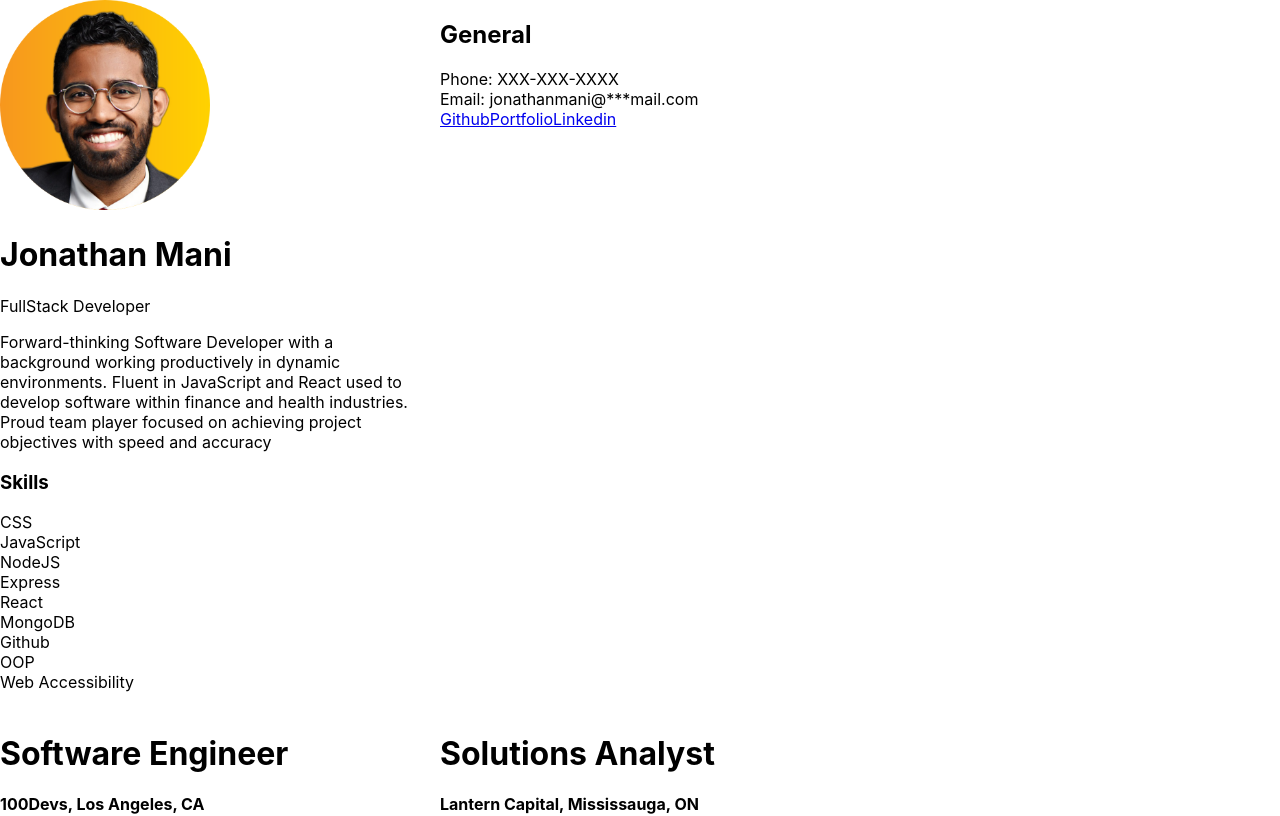
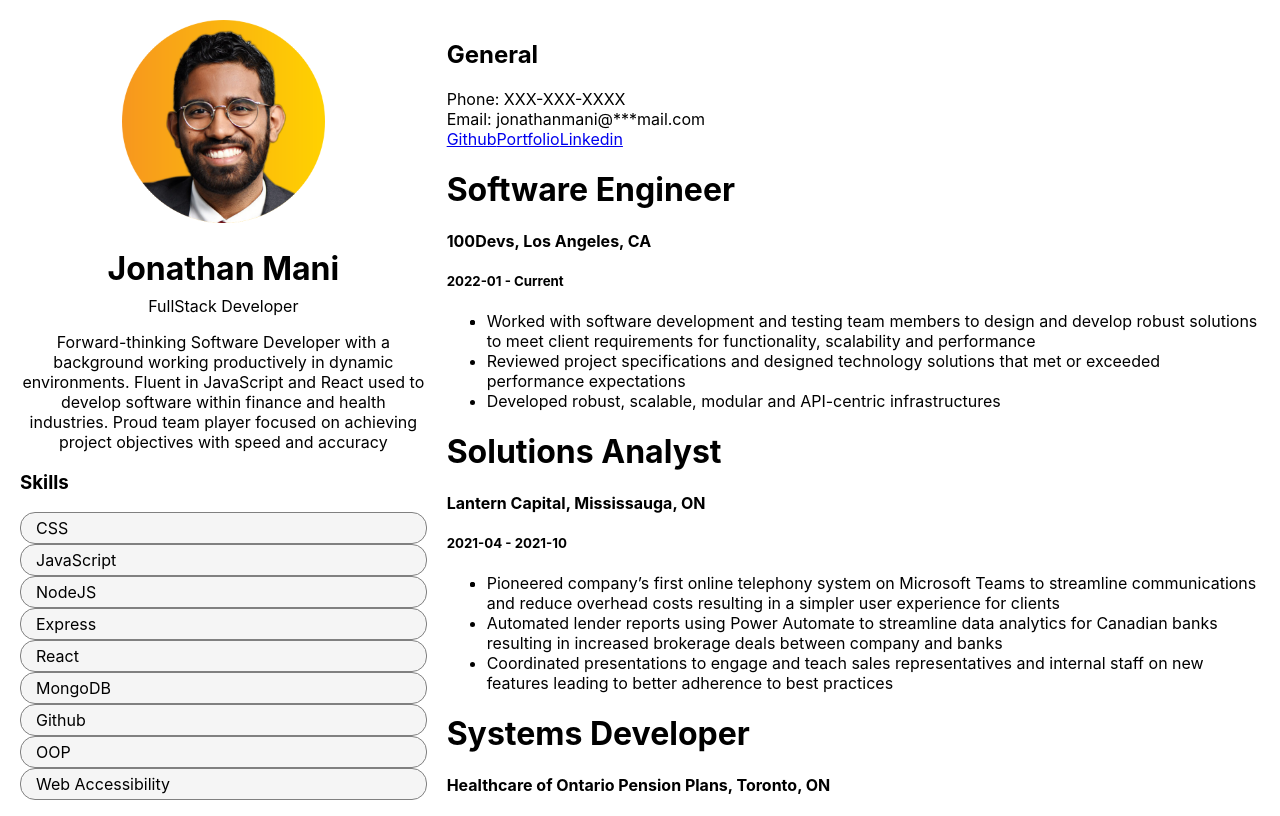
Before and after one commit to jonathanmani/DailyUI, a React (Create React App) app in the folder day006--user_profile/: page / in a window 1280 px wide. Shown: the top 816 px of the page. Built offline with nearby package versions, Linux system fonts and the light colour scheme.

Commit message:
worked on styling for the sidebanner component

```diff
--- a/day006--user_profile/src/App.css
+++ b/day006--user_profile/src/App.css
@@ -3,6 +3,7 @@
   grid-template-columns: 1fr 2fr;
   gap: 20px;
   grid-template-areas: "sidebar content";
+  padding: 20px;
 }
 
 .grid-sidebanner {
@@ -13,10 +14,21 @@
   grid-area: content;
 }
 
-.grid-expbanner {
-  grid-area: content;
-}
-
 img {
   width: 50%;
 }
+
+h1 {
+  margin-bottom: 2%;
+}
+
+.infobanner-imageNameRole {
+  text-align: center;
+}
+
+.skills {
+  border: 1px grey solid;
+  border-radius: 15px;
+  padding: 5px 0 5px 15px;
+  background-color: whitesmoke;
+}
--- a/day006--user_profile/src/App.js
+++ b/day006--user_profile/src/App.js
@@ -11,7 +11,7 @@ function App() {
 
     let exp = profileData.experience.map(exp=> {
         return (
-            <Experience className="grid-expbanner"
+            <Experience
                 key={exp.id}
                 role={exp.role}
                 company={exp.company}
@@ -30,13 +30,16 @@ function App() {
             role={profileData.role}
             description={profileData.desc}
             skills={profileData.skills}/>
-        <InfoBanner className="grid-infobanner"
+            <div className="grid-infobanner">
+            <InfoBanner
             number={profileData.contact.phone}
             email={profileData.contact.email}
             github={profileData.contact.github}
             portfolio={profileData.contact.portfolio}
             linkedin={profileData.contact.linkedin}/>
         {exp}
+            </div>
+
         </div>
     )
 }
--- a/day006--user_profile/src/components/SideBanner.js
+++ b/day006--user_profile/src/components/SideBanner.js
@@ -3,15 +3,18 @@ import userImage from "../images/orange3.png"
 
 const SideBanner = ({name, role, description,skills}) => {
   const skillArray = skills.map(item =>
-    <div key={item}>{item}</div>
+    <div key={item} className='skills'>{item}</div>
   )
 
   return (
     <div>
-      <img src={userImage} alt="profilephotoHello" />
-      <h1>{name}</h1>
-      <span>{role}</span>
-      <p>{description}</p>
+      <div className='infobanner-imageNameRole'>
+        <img src={userImage} alt="profilephotoHello" />
+        <h1>{name}</h1>
+        <span>{role}</span>
+        <p>{description}</p>
+      </div>
+
       <h3>Skills</h3>
       <div>{skillArray}</div>
     </div>
```
